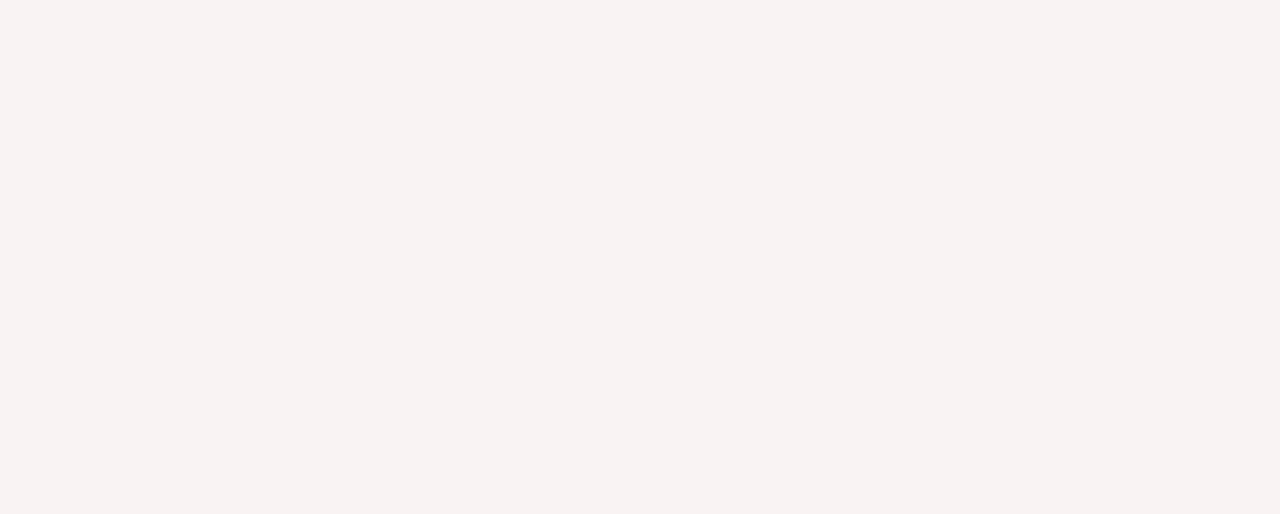
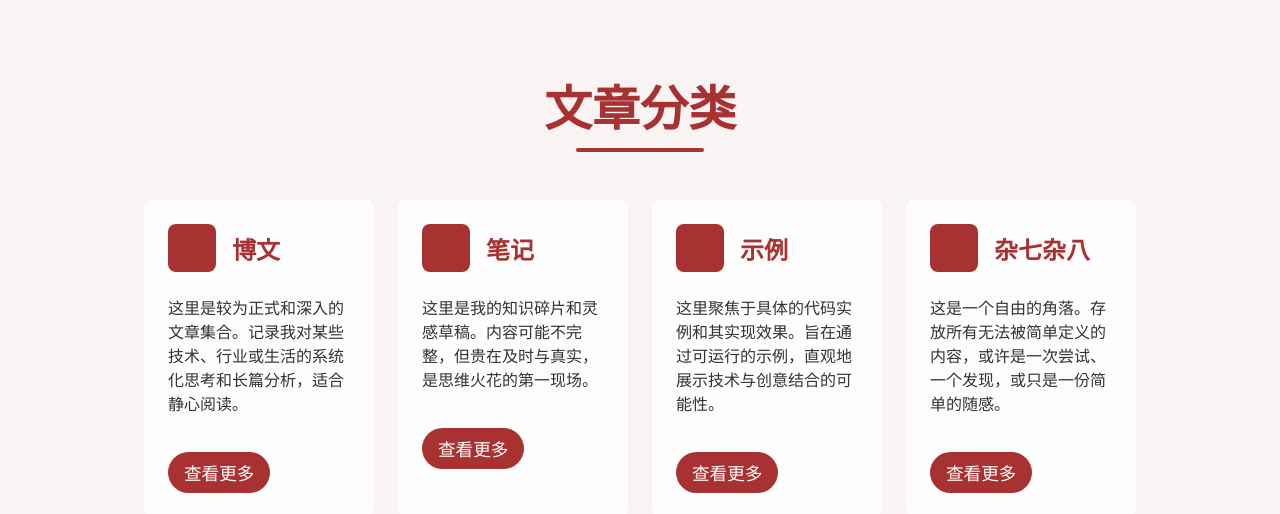
Before and after one commit to wfkbitol/redmaple, a React (Vite) app: page / in a window 1280 px wide. Shown: the part 858-1372 px from the top of the page. Before the commit the page ends 800 px from the top, so only its background shows below. Built offline with nearby package versions, Linux system fonts and the light colour scheme.

Commit message:
添加首页分类目录项

```diff
--- a/src/home/Home.module.css
+++ b/src/home/Home.module.css
@@ -109,3 +109,101 @@
         transform: translateY(-10px);
     }
 }
+
+.categories {
+    margin-top: 128px;
+
+    .categories-title {
+        width: fit-content;
+        margin: 0 auto;
+        font-size: 3rem;
+        ;
+        font-weight: bold;
+        color: var(--primary-color);
+    }
+
+    .categories-title::after {
+        content: '';
+        width: 128px;
+        height: 4px;
+        background-color: var(--primary-color);
+        display: block;
+        margin: 8px auto 0 auto;
+        border-radius: 2px;
+    }
+
+    .categories-list {
+        display: grid;
+        grid-template-columns: repeat(auto-fit, minmax(200px, 1fr));
+        grid-gap: 24px;
+        padding: 0 16px;
+        max-width: 80%;
+        margin: 48px auto 0 auto;
+        justify-content: center;
+        align-items: stretch;
+
+        .category-item {
+            background-color: var(--card-bg);
+            padding: 24px;
+            border-radius: 8px;
+            color: var(--text-color);
+            transition: transform 0.3s ease, box-shadow 0.3s ease;
+
+            .category-header {
+                display: flex;
+                flex-direction: row;
+                align-items: center;
+                justify-content: flex-start;
+                gap: 16px;
+
+                .category-icon {
+                    width: 48px;
+                    height: 48px;
+                    background-color: var(--primary-color);
+                    border-radius: 8px;
+                }
+
+                .category-title {
+                    font-size: 1.5rem;
+                    font-weight: bold;
+                    color: var(--primary-color);
+                    text-align: left;
+                }
+            }
+
+
+
+            .category-description {
+                margin-top: 24px;
+                line-height: 1.5em;
+                color: var(--text-color);
+            }
+
+            .category-more {
+                margin-top: 36px;
+                background-color: var(--primary-color);
+                color: #fff;
+                padding: 8px 16px;
+                border-radius: 999px;
+                border: none;
+                outline: none;
+                cursor: pointer;
+                user-select: none;
+                font-size: 1.1rem;
+            }
+
+            @media (hover: hover) and (pointer: fine) {
+                .category-more:hover {
+                    background-color: var(--secondary-color);
+                }
+            }
+        }
+
+        @media (hover: hover) and (pointer: fine) {
+            .category-item:hover {
+                transform: translateY(-5px);
+                box-shadow: 0 4px 12px var(--shadow-color);
+            }
+        }
+    }
+}
--- a/src/home/Home.tsx
+++ b/src/home/Home.tsx
@@ -3,6 +3,7 @@ import icons from "../assets/icons.svg";
 
 function Home() {
     return (
+        <>
             <section className={styles["header"]}>
                 <div className={styles["title"]}>
                     红枫树
@@ -14,9 +15,9 @@ function Home() {
 
 
                 <nav className={styles["nav"]}>
-                <button type="button">C#</button>
-                <button type="button">WPF</button>
-                <button type="button">JS</button>
+                    <button type="button">博文</button>
+                    <button type="button">笔记</button>
+                    <button type="button">实例</button>
                     <button type="button">杂七杂八</button>
                 </nav>
 
@@ -27,6 +28,45 @@ function Home() {
                 </div>
             </section>
 
+            <section className={styles["categories"]}>
+                <div className={styles["categories-title"]}>文章分类</div>
+                <div className={styles["categories-list"]}>
+                    <div className={styles["category-item"]}>
+                        <div className={styles["category-header"]}>
+                            <div className={styles["category-icon"]} />
+                            <div className={styles["category-title"]}>博文</div>
+                        </div>
+                        <div className={styles["category-description"]}>这里是较为正式和深入的文章集合。记录我对某些技术、行业或生活的系统化思考和长篇分析，适合静心阅读。</div>
+                        <button className={styles["category-more"]}>查看更多</button>
+                    </div>
+                    <div className={styles["category-item"]}>
+                        <div className={styles["category-header"]}>
+                            <div className={styles["category-icon"]} />
+                            <div className={styles["category-title"]}>笔记</div>
+                        </div>
+                        <div className={styles["category-description"]}>这里是我的知识碎片和灵感草稿。内容可能不完整，但贵在及时与真实，是思维火花的第一现场。</div>
+                        <button className={styles["category-more"]}>查看更多</button>
+                    </div>
+                    <div className={styles["category-item"]}>
+                       <div className={styles["category-header"]}>
+                            <div className={styles["category-icon"]} />
+                            <div className={styles["category-title"]}>示例</div>
+                        </div>
+                        <div className={styles["category-description"]}>这里聚焦于具体的代码实例和其实现效果。旨在通过可运行的示例，直观地展示技术与创意结合的可能性。</div>
+                        <button className={styles["category-more"]}>查看更多</button>
+                    </div>
+                    <div className={styles["category-item"]}>
+                       <div className={styles["category-header"]}>
+                            <div className={styles["category-icon"]} />
+                            <div className={styles["category-title"]}>杂七杂八</div>
+                        </div>
+                        <div className={styles["category-description"]}>这是一个自由的角落。存放所有无法被简单定义的内容，或许是一次尝试、一个发现，或只是一份简单的随感。</div>
+                        <button className={styles["category-more"]}>查看更多</button>
+                    </div>
+                </div>
+            </section>
+        </>
+
     )
 }
 
```
Lines whose indentation alone changed are shown as unchanged.
